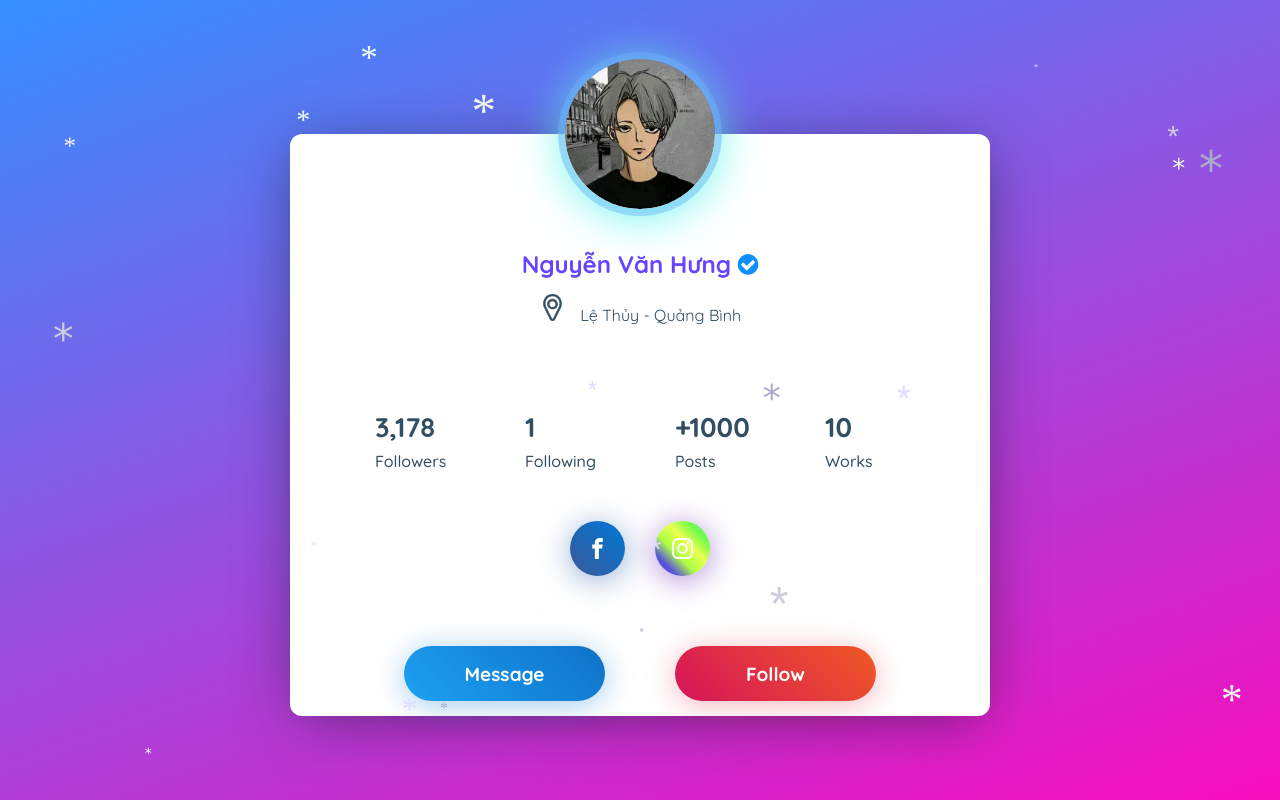
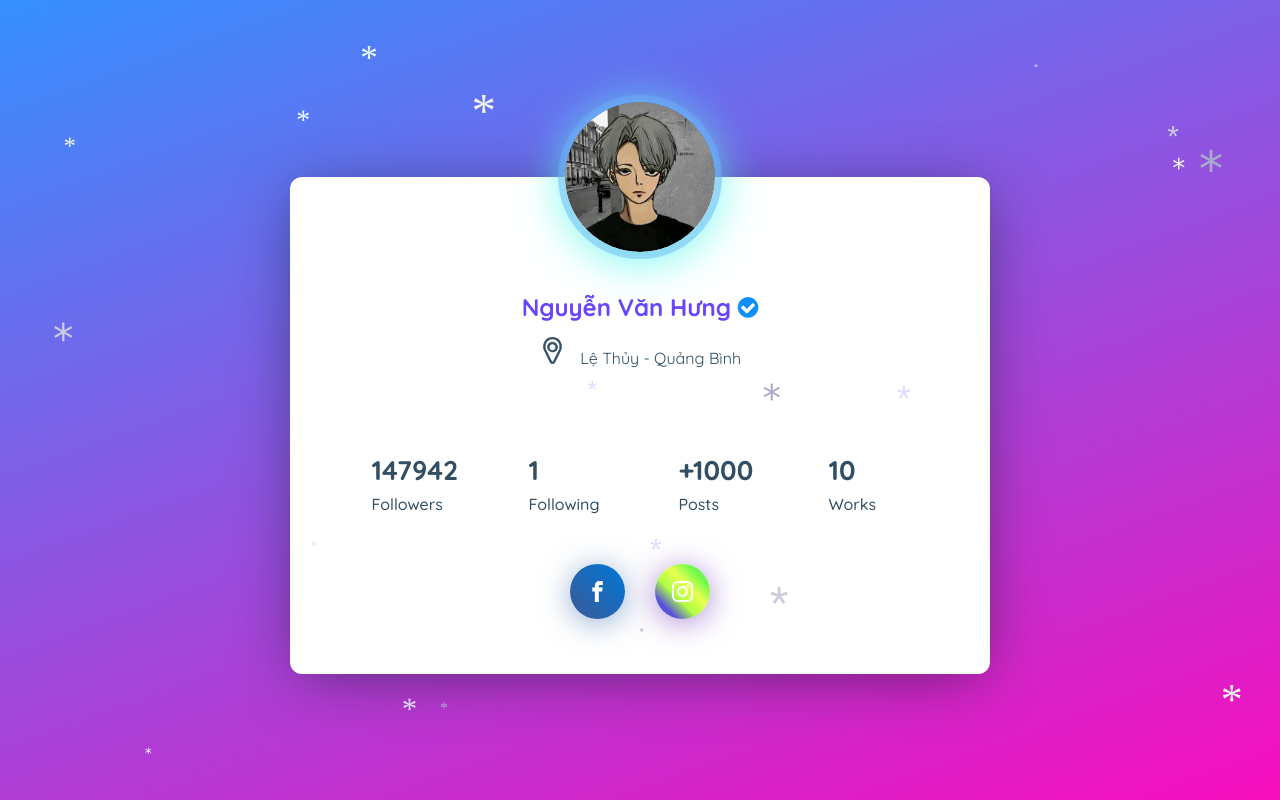
Before and after one commit to ngvanhungcode/ngvanhung.github.io, a plain HTML site: page index.html in a window 1280 px wide. Drawn offline with nearby package versions, Linux system fonts and the light colour scheme; files that its build step writes are made by us from their sources.

Commit message:
Update index.html

```diff
--- a/index.html
+++ b/index.html
@@ -7,7 +7,7 @@
 <meta content='https://banner2.cleanpng.com/20180514/xvw/kisspng-drawing-computer-monitors-desktop-computers-painti-5afa21212ce7d2.2537177215263419211839.jpg' property='og:url'/>
 <meta content='website' property='og:type'/>
 <meta content='Nguyễn Văn Hưng' property='og:title'/>
-<meta content='Xây dựng và phát triển bởi Võ Ngọc Sinh !' property='og:description'/>
+<meta content='Xây dựng và phát triển bởi Nguyễn Văn Hưng !' property='og:description'/>
 <link href='https://maxcdn.bootstrapcdn.com/font-awesome/4.7.0/css/font-awesome.min.css' rel='stylesheet'/>
 <link rel="shortcut icon" href="https://static.thenounproject.com/png/2877615-200.png">
 <!-- Bắt đầu css-->
@@ -66,8 +66,6 @@
 </a>
 </div>
 <div class='profile-card-ctr'>
-<button class='profile-card__button button--blue js-message-btn'>Message</button>
-<button class='profile-card__button button--orange' onclick='window.open(&#39;https://www.instagram.com/vhkcht/;)'>Follow</button>
 </div>
 </div>
 <div class='profile-card-message js-message'>
```
